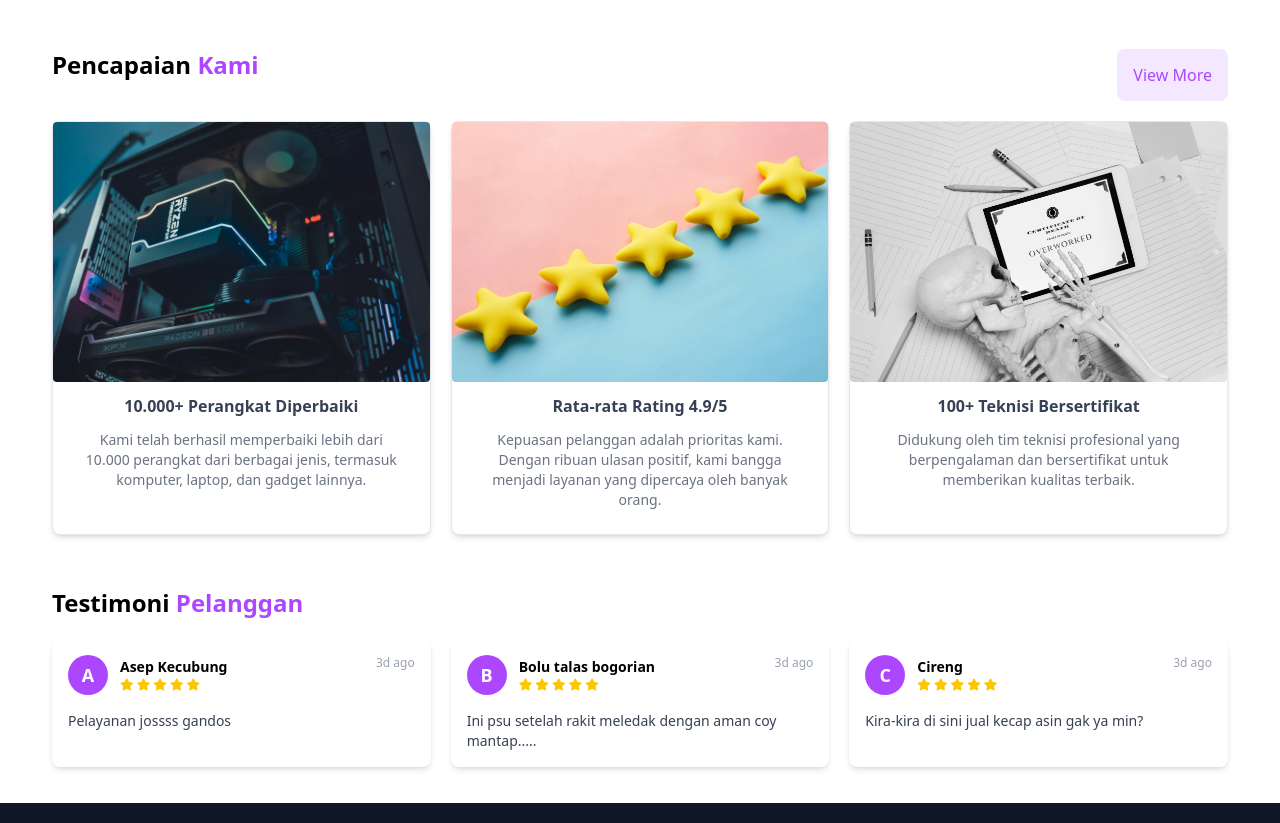
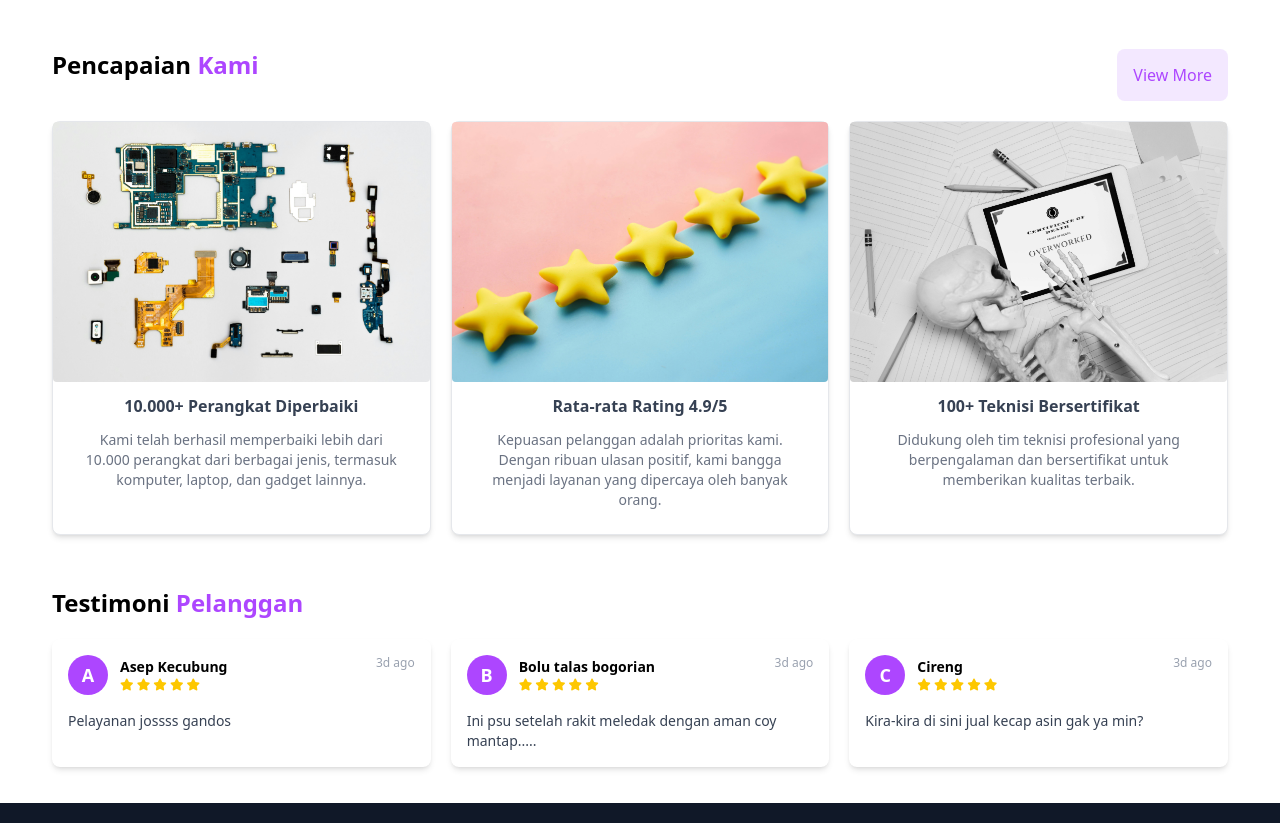
Before and after one commit to Ataw19/WeFixIt, a plain HTML site: page index.html in a window 1280 px wide. Shown: the part 2360-3183 px from the top of the page. Drawn offline with nearby package versions, Linux system fonts and the light colour scheme.

Commit message:
fix: gambar achievement

```diff
--- a/index.html
+++ b/index.html
@@ -295,7 +295,7 @@
           class="flex flex-col text-center h-full bg-white border border-gray-200 rounded-lg shadow-md"
         >
           <img
-            src="img/artikel1.jpg"
+            src="img/achievement1.jpg"
             class="object-cover h-65 w-full rounded"
           />
           <h4 class="text-base py-3 font-semibold text-gray-700">
```
